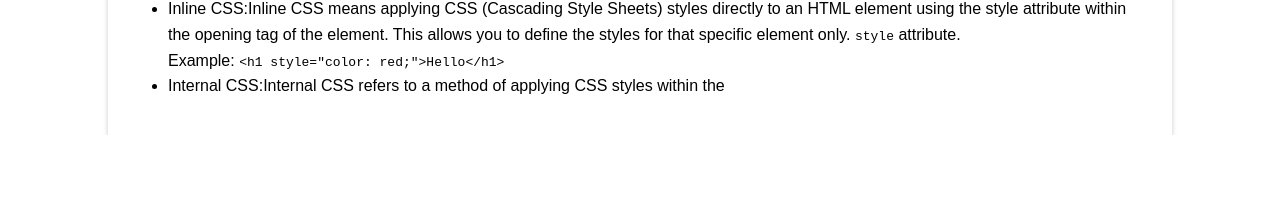
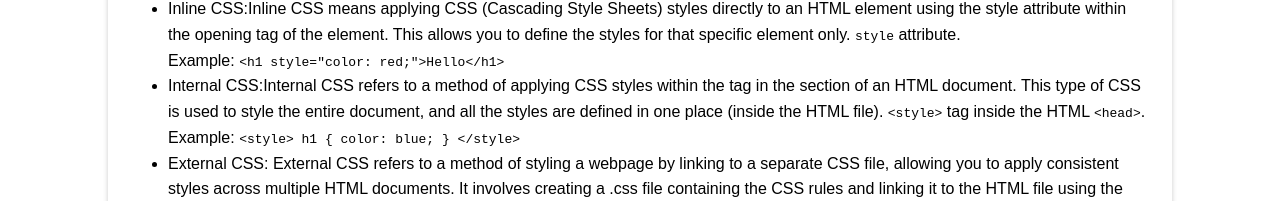
Before and after one commit to vinayreddy5555/my-profile, a plain HTML site: page index.html in a window 1280 px wide. Shown: the part 3304-3505 px from the top of the page. Before the commit the page ends 3439 px from the top, so only its background shows below. Drawn offline with Linux system fonts and the light colour scheme.

Commit message:
Update index.html

```diff
--- a/index.html
+++ b/index.html
@@ -120,7 +120,7 @@
             <ul>
                 <li> Inline CSS:Inline CSS means applying CSS (Cascading Style Sheets) styles directly to an HTML element using the style attribute within the opening tag of the element. This allows you to define the styles for that specific element only. <code>style</code> attribute.<br>
                     Example: <code>&lt;h1 style=&quot;color: red;&quot;&gt;Hello&lt;/h1&gt;</code></li>
-                <li>Internal CSS:Internal CSS refers to a method of applying CSS styles within the<style> tag in the <head> section of an HTML document. This type of CSS is used to style the entire document, and all the styles are defined in one place (inside the HTML file). <code>&lt;style&gt;</code> tag inside the HTML <code>&lt;head&gt;</code>.<br>
+                <li>Internal CSS:Internal CSS refers to a method of applying CSS styles within the<style></style> tag in the <head> section of an HTML document. This type of CSS is used to style the entire document, and all the styles are defined in one place (inside the HTML file). <code>&lt;style&gt;</code> tag inside the HTML <code>&lt;head&gt;</code>.<br>
                     Example: <code>&lt;style&gt; h1 { color: blue; } &lt;/style&gt;</code></li>
                 <li> External CSS: External CSS refers to a method of styling a webpage by linking to a separate CSS file, allowing you to apply consistent styles across multiple HTML documents. It involves creating a .css file containing the CSS rules and linking it to the HTML file using the <link> tag. <code>&lt;link&gt;</code> tag.<br>
                     Example: <code>&lt;link rel=&quot;stylesheet&quot; href=&quot;styles.css&quot;&gt;</code></li>
```
